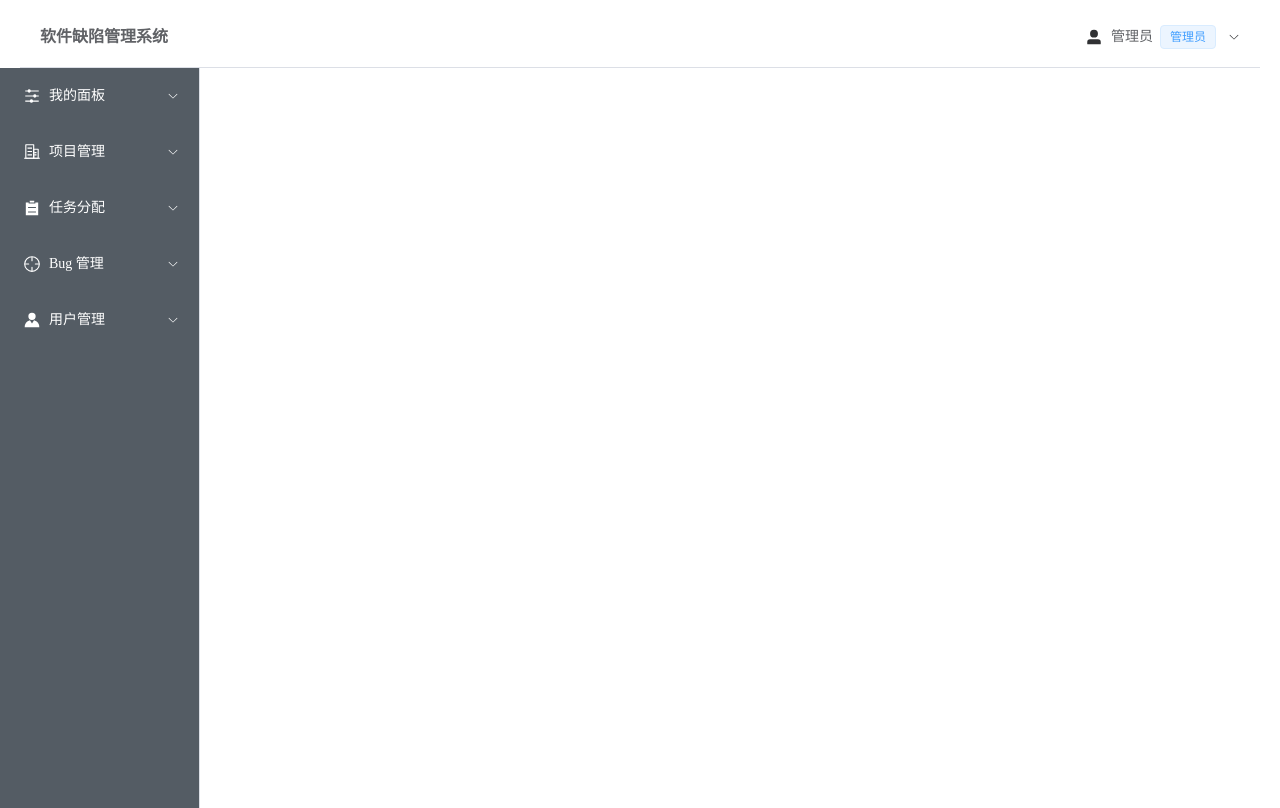
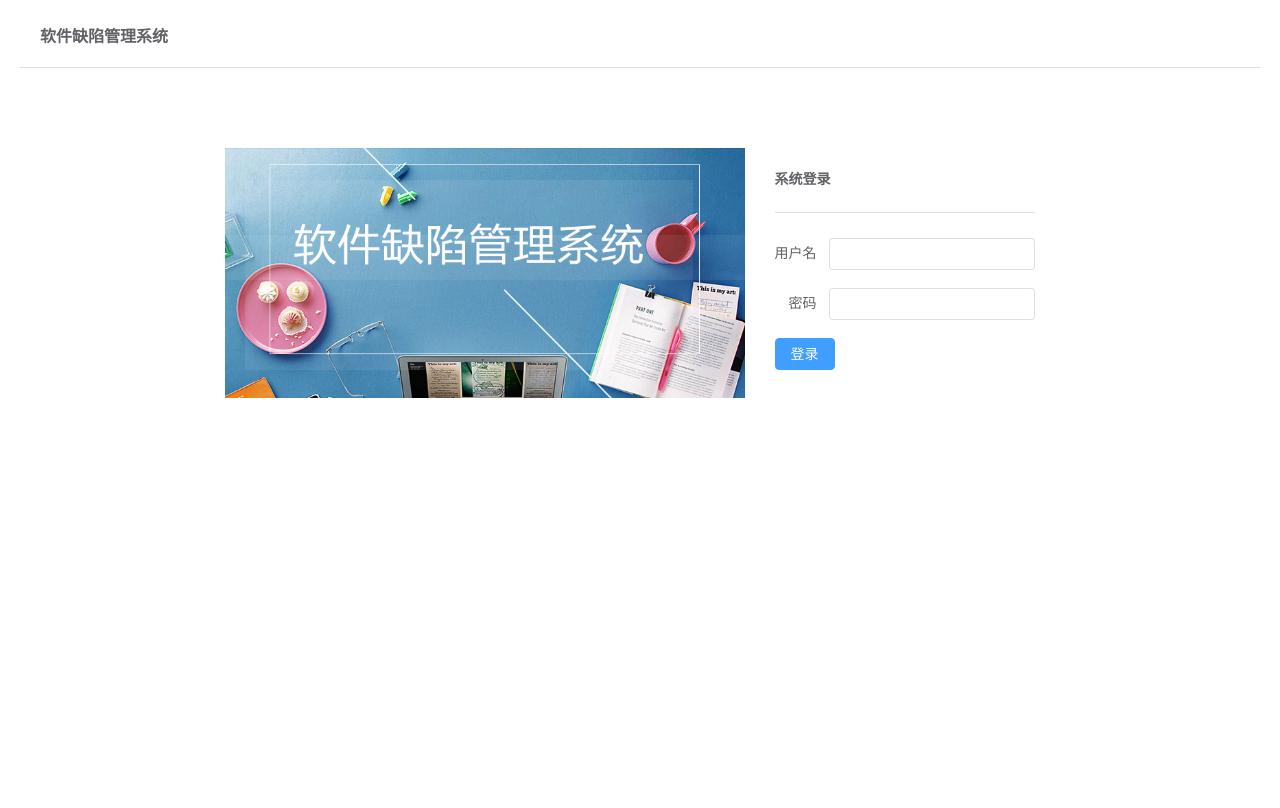
Before and after one commit to sduwh-orz/Neu-Bug-INIT-20230807105330, a Vue app in the folder web/: page /login in a window 1280 px wide. Built offline with nearby package versions, Linux system fonts and the light colour scheme.

Commit message:
Add Login page

```diff
--- a/web/src/App.vue
+++ b/web/src/App.vue
@@ -8,10 +8,10 @@ import PageHeader from "@/components/PageHeader.vue";
   <div class="main">
     <el-container style="height: 100%;">
       <el-header padding="0">
-        <PageHeader />
+        <PageHeader/>
       </el-header>
       <el-container>
-        <el-aside width="200px">
+        <el-aside width="200px" v-if="!$route.meta.notLoggedIn">
           <Navigation />
         </el-aside>
         <el-main>
@@ -20,6 +20,9 @@ import PageHeader from "@/components/PageHeader.vue";
       </el-container>
     </el-container>
   </div>
+</template>
 
-
-</template>
+<script lang="ts">
+export default {
+}
+</script>
--- a/web/src/assets/main.css
+++ b/web/src/assets/main.css
@@ -12,3 +12,6 @@ body {
     cursor: unset;
     opacity: 1;
 }
+.flex-grow {
+    flex-grow: 1;
+}
--- a/web/src/components/PageHeader.vue
+++ b/web/src/components/PageHeader.vue
@@ -7,8 +7,6 @@ export default defineComponent({
 </script>
 
 <template>
-
-
 <el-menu
     :router="true"
     class="el-menu"
@@ -20,18 +18,11 @@ export default defineComponent({
     <el-text class="mx-1" size="large" tag="b">软件缺陷管理系统</el-text>
   </el-menu-item>
   <div class="flex-grow" />
-  <el-sub-menu index="user">
+  <el-sub-menu index="user" v-if="!$route.meta.notLoggedIn">
     <template #title><el-icon><UserFilled /></el-icon><el-text>管理员</el-text>&nbsp;&nbsp;<el-tag type="primary">管理员</el-tag></template>
     <el-menu-item index="/user/info">用户信息</el-menu-item>
     <el-menu-item index="/user/password">修改密码</el-menu-item>
-    <el-menu-item index="/user/logout">登出</el-menu-item>
+    <el-menu-item index="/logout">登出</el-menu-item>
   </el-sub-menu>
 </el-menu>
-
 </template>
-
-<style scoped>
-.flex-grow {
-  flex-grow: 1;
-}
-</style>
--- a/web/src/router/index.ts
+++ b/web/src/router/index.ts
@@ -1,13 +1,25 @@
 import { createRouter, createWebHistory } from 'vue-router'
-import HomeView from '../views/HomeView.vue'
-import ProjectListView from "@/views/project/ProjectListView.vue";
 
 const router = createRouter({
   history: createWebHistory(import.meta.env.BASE_URL),
   routes: [
     {
       path: '/',
-      component: HomeView,
+      redirect: '/project/list',
+    },
+    {
+      path: '/login',
+      component: () => import('@/views/LoginView.vue'),
+      meta: {
+        notLoggedIn: true,
+      }
+    },
+    {
+      path: '/logout',
+      redirect: '/login',
+      meta: {
+        notLoggedIn: true,
+      }
     },
     {
       path: '/user',
--- a/web/src/views/HomeView.vue
+++ /dev/null
@@ -1,8 +0,0 @@
-<script setup lang="ts">
-</script>
-
-<template>
-  <main>
-    <h1>This is home page</h1>
-  </main>
-</template>
--- a/web/src/views/LoginView.vue
+++ b/web/src/views/LoginView.vue
@@ -1,8 +1,71 @@
-<script setup lang="ts">
+<script>
+import { reactive } from 'vue'
+export default {
+  setup() {
+    const form = reactive({
+      username: '',
+      password: ''
+    })
+    return {
+      form
+    }
+  },
+  methods: {
+    login() {
+      localStorage['username'] = this.form.username
+      localStorage['password'] = this.form.password
+      this.$router.push('/project/list')
+    }
+  }
+}
 </script>
 
 <template>
-  <main>
-    <h1>This is login page</h1>
-  </main>
+  <el-row justify="center" style="margin-top: 60px">
+    <el-col :span="24" class="center-items">
+      <el-container id="main-container">
+        <el-aside id="image">
+          <img alt="" src="/login.jpg">
+        </el-aside>
+        <el-main style="max-width: 300px; margin-left: 10px">
+          <el-text tag="b">系统登录</el-text>
+          <el-divider />
+          <el-form :model="form" label-width="auto">
+            <el-form-item label="用户名">
+              <el-input
+                  v-model="form.username"
+              />
+            </el-form-item>
+            <el-form-item label="密码">
+              <el-input
+                  v-model="form.password"
+                  type="password"
+                  show-password
+              />
+            </el-form-item>
+          </el-form>
+          <el-button type="primary" @click="login">登录</el-button>
+        </el-main>
+      </el-container>
+    </el-col>
+  </el-row>
 </template>
+
+<style scoped>
+#main-container {
+  width: 1000px;
+  height: 250px;
+  justify-content: center;
+}
+#image {
+  max-height: 250px;
+  width: auto;
+  overflow: hidden;
+}
+#image img {
+  max-height: 250px;
+}
+.center-items {
+  justify-items: center;
+}
+</style>
```
Also changed, not shown: web/public/login.jpg (added).
